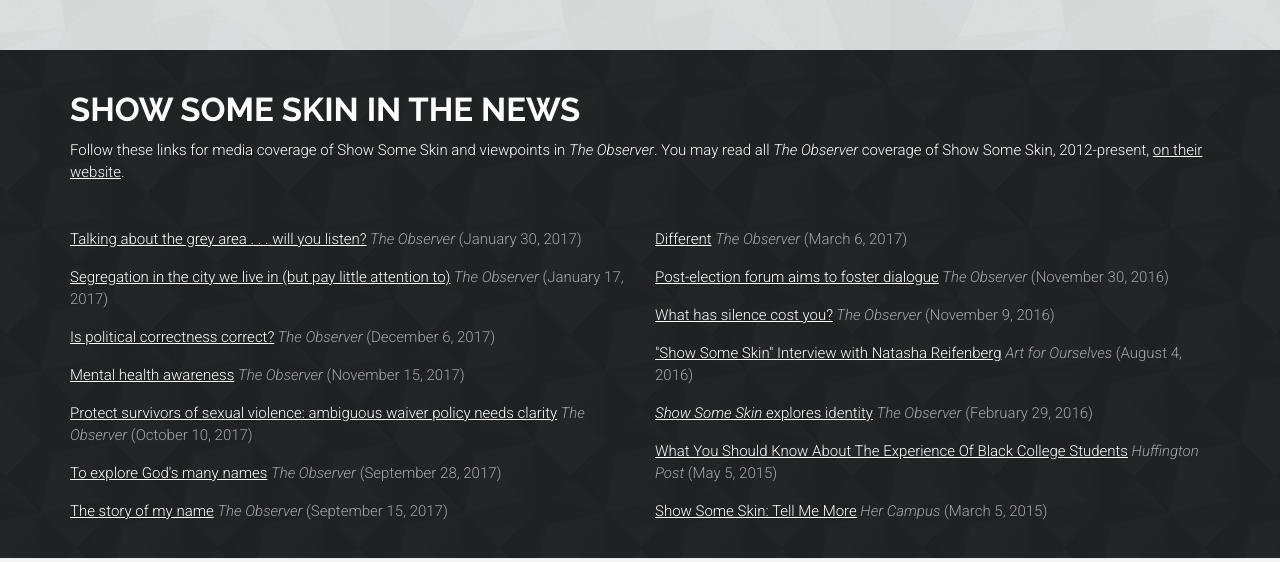
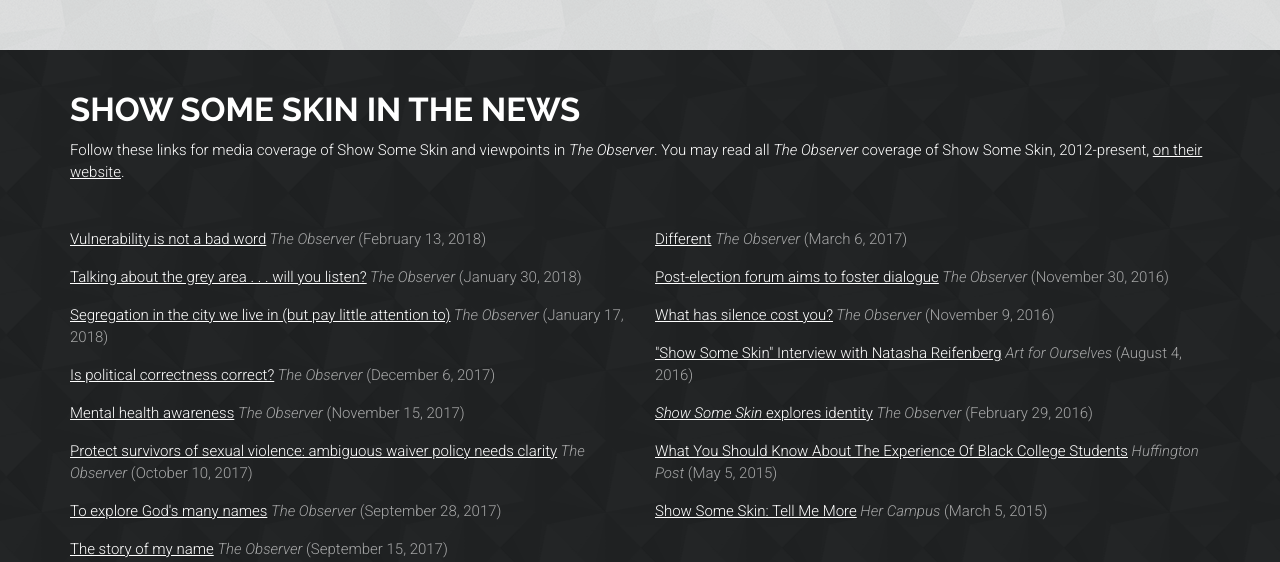
Before and after one commit to showsomeskinND/showsomeskinND.github.io, a plain HTML site: page index.html in a window 1280 px wide. Shown: the part 2085-2647 px from the top of the page. Drawn offline with Linux system fonts and the light colour scheme.

Commit message:
add new Observer viewpoint
add new Observer viewpoint

```diff
--- a/index.html
+++ b/index.html
@@ -309,8 +309,9 @@
                </div>
                <div class="col-md-6">
                   <ul class="list-unstyled in-the-news">
-                     <li><a href="http://ndsmcobserver.com/2018/01/talking-grey-area-will-listen/">Talking about the grey area . . . will you listen?</a><span class="half-opacity"><em> The Observer</em> (January 30, 2017)</span></li>
-                     <li><a href="http://ndsmcobserver.com/2018/01/segregation-city-live-pay-little-attention/">Segregation in the city we live in (but pay little attention to)</a><span class="half-opacity"><em> The Observer</em> (January 17, 2017)</span></li>
+                     <li><a href="http://ndsmcobserver.com/2018/02/vulnerability-not-bad-word/"> Vulnerability is not a bad word</a><span class="half-opacity"><em> The Observer</em> (February 13, 2018)</span></li>
+                     <li><a href="http://ndsmcobserver.com/2018/01/talking-grey-area-will-listen/">Talking about the grey area . . . will you listen?</a><span class="half-opacity"><em> The Observer</em> (January 30, 2018)</span></li>
+                     <li><a href="http://ndsmcobserver.com/2018/01/segregation-city-live-pay-little-attention/">Segregation in the city we live in (but pay little attention to)</a><span class="half-opacity"><em> The Observer</em> (January 17, 2018)</span></li>
                      <li><a href="http://ndsmcobserver.com/2017/12/political-correctness-correct/">Is political correctness correct?</a><span class="half-opacity"><em> The Observer</em> (December 6, 2017)</span></li>
                      <li><a href="http://ndsmcobserver.com/2017/11/mental-health-awareness/">Mental health awareness</a><span class="half-opacity"> <em>The Observer</em> (November 15, 2017)</span></li>
                      <li><a href="http://ndsmcobserver.com/2017/10/protect-survivors-sexual-violence-ambiguous-waiver-policy-needs-clarity/">Protect survivors of sexual violence: ambiguous waiver policy needs clarity</a><span class="half-opacity"><em> The Observer</em> (October 10, 2017)</span></li>
```
